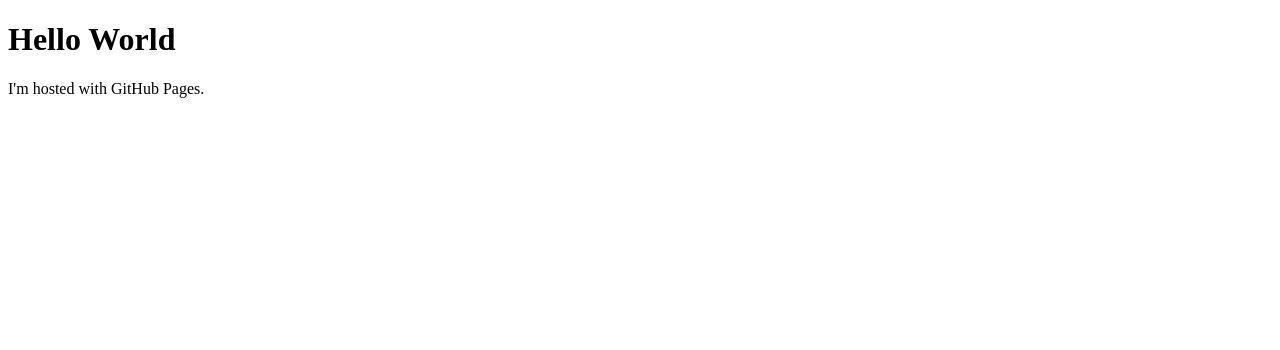
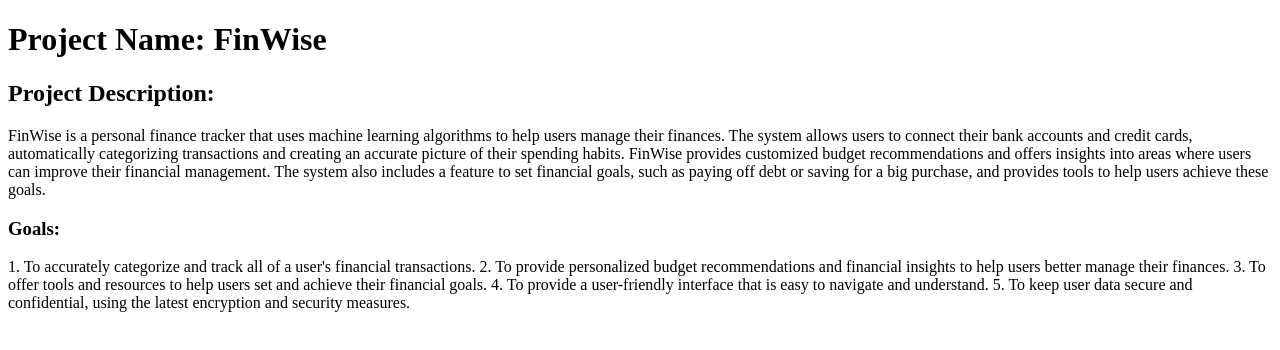
Before and after one commit to MaikaNNN/MaikaNNN.github.io, a plain HTML site: page index.html in a window 1280 px wide. Drawn offline with Linux system fonts and the light colour scheme.

Commit message:
Update index.html

```diff
--- a/index.html
+++ b/index.html
@@ -1,7 +1,18 @@
 <!DOCTYPE html>
 <html>
 <body>
-<h1>Hello World</h1>
-<p>I'm hosted with GitHub Pages.</p>
+<h1>Project Name: FinWise</h1>
+<h2>Project Description: </h2>
+<p>
+    FinWise is a personal finance tracker that uses machine learning algorithms to help users manage their finances. The system allows users to connect their bank accounts and credit cards, automatically categorizing transactions and creating an accurate picture of their spending habits. FinWise provides customized budget recommendations and offers insights into areas where users can improve their financial management. The system also includes a feature to set financial goals, such as paying off debt or saving for a big purchase, and provides tools to help users achieve these goals.
+</p>
+<h3>Goals: </h3>
+<p> 1. To accurately categorize and track all of a user's financial transactions.
+    2. To provide personalized budget recommendations and financial insights to help users better manage their finances.
+    3. To offer tools and resources to help users set and achieve their financial goals.
+    4. To provide a user-friendly interface that is easy to navigate and understand.
+    5. To keep user data secure and confidential, using the latest encryption and security measures.
+
+</p>
 </body>
 </html>
```
